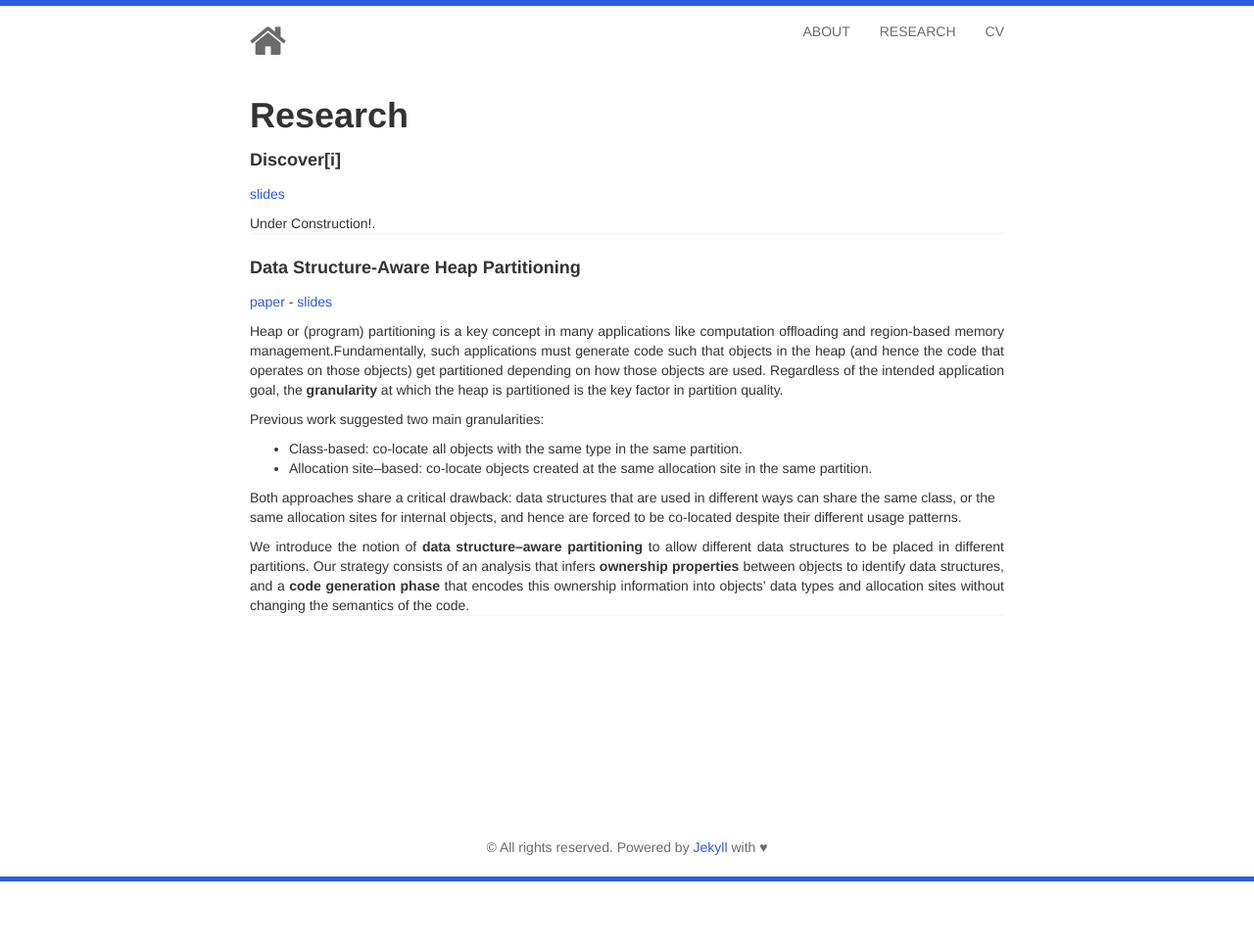
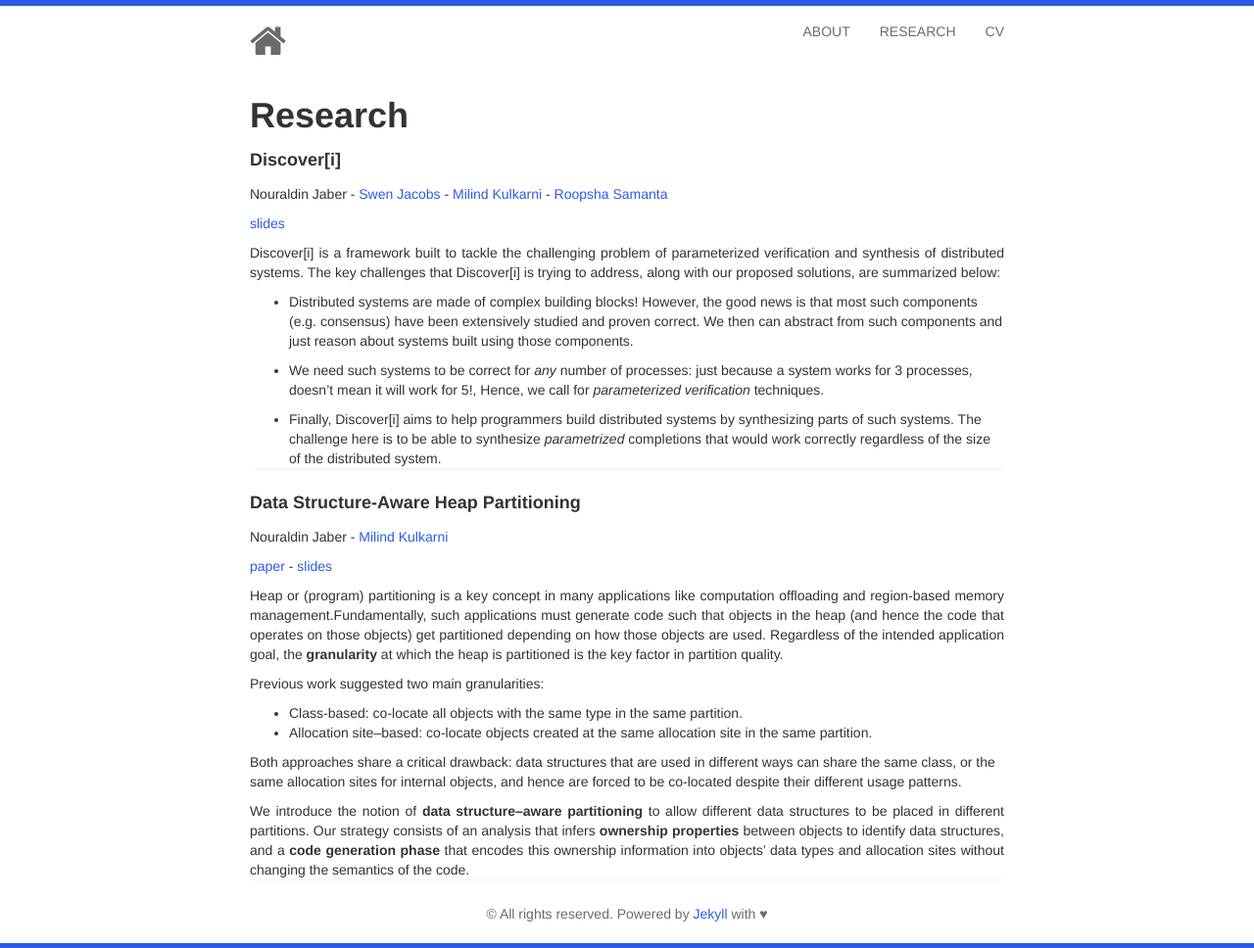
Before and after one commit to nourj9/nourj9.github.com, a Jekyll site: the page built from research/index.html, in a window 1280 px wide. Shown: the whole page at 98% size. Built offline with Jekyll 4.4.1, drawn with Linux system fonts in a browser that asks for light colours; nearby versions of some CDN libraries; before the commit the page ends 900 px from its top, so only the background shows below that.

Commit message:
discovri part

```diff
--- a/about/index.html
+++ b/about/index.html
@@ -11,13 +11,13 @@ title: About
 
 
 				<p align="justify">
-				I go by Nour! After completting my Bacholer's degree in 2012, I received the <a href="https://us.fulbrightonline.org">Fulbright Scholarship</a> to continue my sudies in the US. I ended up at <a href="https://engineering.purdue.edu/ECE">Purdue's ECE</a>. I had (and still have) the pleasue of working with <a href="https://engineering.purdue.edu/~milind">Milind Kulkarni</a> during my Master's degree. We worked on developping techniques for <a href="https://dl.acm.org/citation.cfm?doid=3033019.3033030">Data structure-aware heap partitioning</a>.
+				I go by Nour! After completing my Bachelor’s degree in 2012, I received the <a href="https://us.fulbrightonline.org">Fulbright Scholarship</a> to continue my studies in the US. I ended up at <a href="https://engineering.purdue.edu/ECE">Purdue's ECE</a>. I had (and still have) the pleasure of working with <a href="https://engineering.purdue.edu/~milind">Milind Kulkarni</a> during my Master's degree. We worked on developing techniques for <a href="https://dl.acm.org/citation.cfm?doid=3033019.3033030">Data structure-aware heap partitioning</a>.
 
 
 
 				<p align="justify">
 				Because I "love" cold weather and cornfields, I decided to stay for a PhD at Purdue.
-				I doubled-down on great advisers by having <a href="https://www.cs.purdue.edu/homes/roopsha/">Roopsha Samanta</a> as my co-adviser. We tackle the problem of parametterized verification and synthesis of dstributed systems.
+				I doubled-down on great advisers by having <a href="https://www.cs.purdue.edu/homes/roopsha/">Roopsha Samanta</a> as my co-adviser. We tackle the problem of parameterized verification and synthesis of distributed systems.
 				</p>
 
 				<p align="justify">
--- a/research/index.html
+++ b/research/index.html
@@ -10,17 +10,29 @@ title: Research
 			<div class="panel panel-default">
 				<p align="left">
 				<h5><strong>Discover[i]</strong></h5>
+				<p>Nouraldin Jaber -
+					<a href="https://www.react.uni-saarland.de/people/jacobs.html">Swen Jacobs</a> -
+					<a href="https://engineering.purdue.edu/~milind">Milind Kulkarni</a> -
+					<a href="https://www.cs.purdue.edu/homes/roopsha/">Roopsha Samanta</a>
+			    </p>
 				<a href="{{site.url }}/static/slides/PLSummit.pptx">slides</a>
 				</p>
 				<p align="justify">
-				Under Construction!.
+				Discover[i] is a framework built to tackle the challenging problem of parameterized verification and synthesis of distributed systems. The key challenges that Discover[i] is trying to address, along with our proposed solutions, are summarized below:
 
-
+				<ul>
+					<li>Distributed systems are made of complex building blocks! However, the good news is that most such components (e.g. consensus) have been extensively studied and proven correct. We then can abstract from such components and just reason about systems built using those components.<p></p></li>
+					<li>We need such systems to be correct for <i>any</i> number of processes: just because a system works for 3 processes, doesn’t mean it will work for 5!, Hence, we call for <i>parameterized verification</i> techniques.<p></p></li>
+					<li>Finally, Discover[i] aims to help programmers build distributed systems by synthesizing parts of such systems. The challenge here is to be able to synthesize <i>parametrized</i> completions that would work correctly regardless of the size of the distributed system. </li>
+				</ul>
 				</p>
 			</div>
 			<div class="panel panel-default">
 				<p align="left">
 				<h5><strong>Data Structure-Aware Heap Partitioning</strong></h5>
+				<p>Nouraldin Jaber -
+					<a href="https://engineering.purdue.edu/~milind">Milind Kulkarni</a>
+				</p>
 				<a href="https://engineering.purdue.edu/~milind/docs/cc17.pdf">paper</a> - <a href="{{site.url }}/static/slides/CC17DSAware.pptx">slides</a>
 				</p>
 
```
